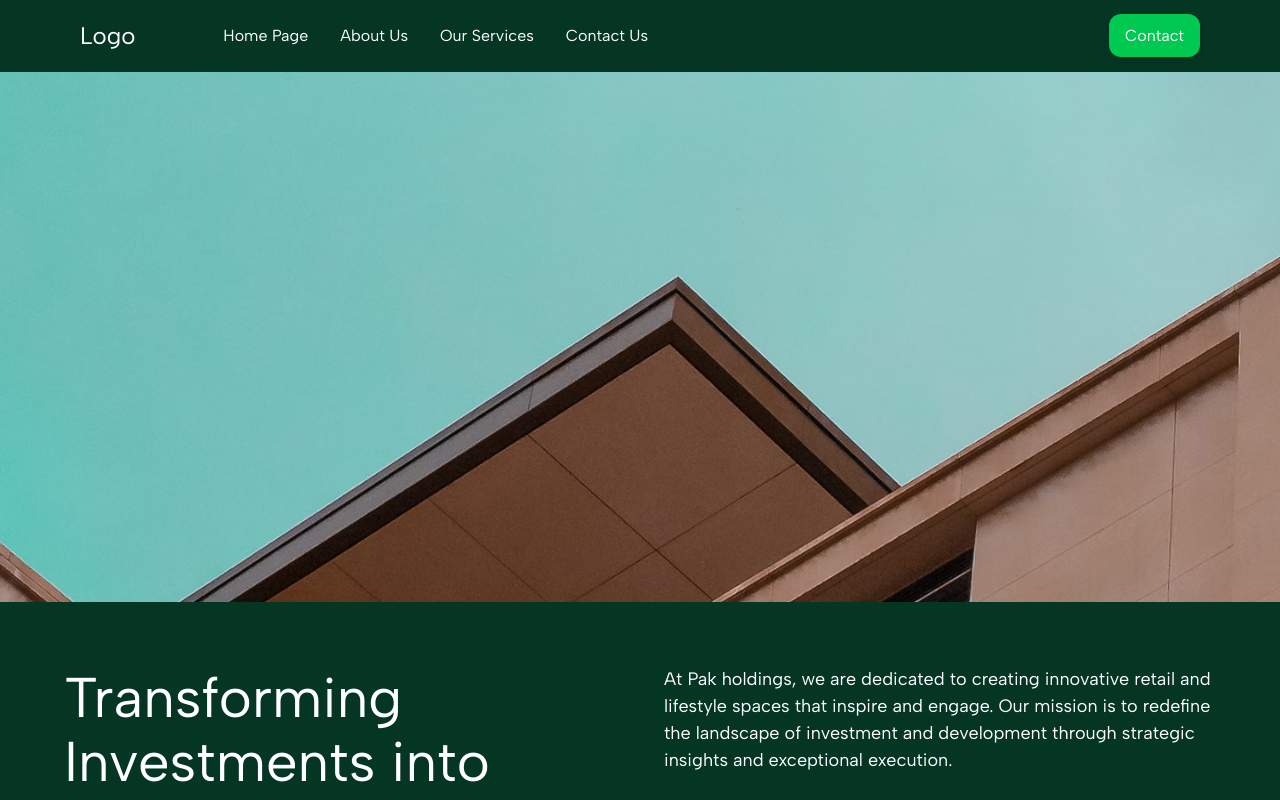
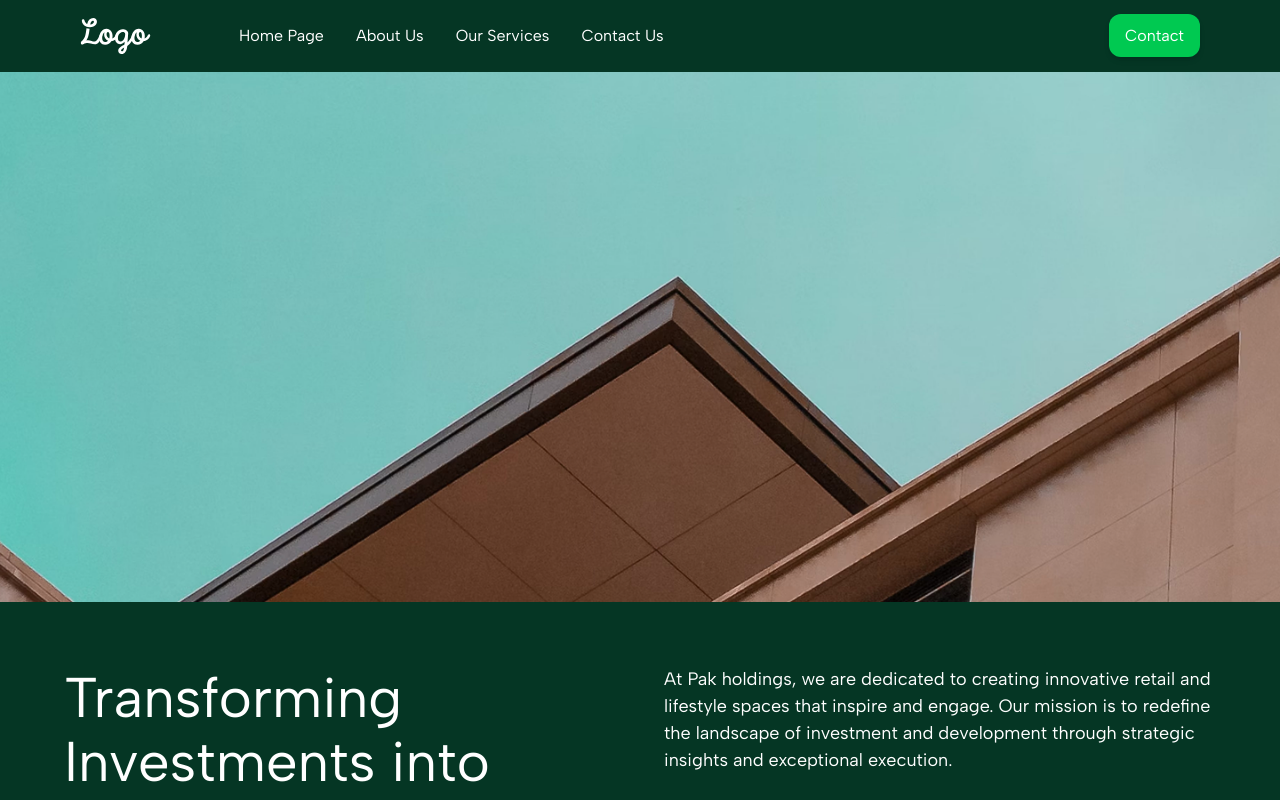
Before and after one commit to ammaridreesai/pakholdings, a Next.js app in the folder pak-holdings/: page / in a window 1280 px wide. Shown: the top 800 px of the page. Built offline with nearby package versions, Linux system fonts and the light colour scheme.

Commit message:
Minor Fixes

```diff
--- a/pak-holdings/src/app/components/Header.js
+++ b/pak-holdings/src/app/components/Header.js
@@ -5,6 +5,8 @@ import { useState } from "react";
 import "@fontsource/albert-sans";
 import MenuIcon from "@mui/icons-material/Menu";
 import CloseIcon from "@mui/icons-material/Close";
+import Image from "next/image";
+import logo from "../../../public/Images/company-logo.svg";
 
 const Navbar = () => {
   const [isOpen, setIsOpen] = useState(false);
@@ -16,7 +18,9 @@ const Navbar = () => {
       {/* Left side: Logo and Links */}
       <div className="flex items-center">
         <div className="text-2xl text-white lg:px-16">
-          <Link href="/">Logo</Link>
+          <Link href="/">
+            <Image className="" src={logo} alt="logo" />
+          </Link>
         </div>
 
         {/* Nav Links - large screens only */}
--- a/pak-holdings/src/app/components/Home/Homecarousel.js
+++ b/pak-holdings/src/app/components/Home/Homecarousel.js
@@ -53,10 +53,9 @@ const Homecarousel = () => {
         {/* Carousel Item */}
         <div className="text-center">
           <p className="text-[20px] md:text-[24px] sm:text-2xl font-normal mb-4">
-            <p className="text-[20px] md:text-[24px] sm:text-2xl font-normal mb-4">
-              &quot;{testimonials[currentIndex].quote}&quot;
-            </p>
+            &quot;{testimonials[currentIndex].quote}&quot;
           </p>
+
           <div className="flex flex-col justify-center items-center space-y-8 mt-8">
             <img
               src={testimonials[currentIndex].image}
```
Also changed, not shown: pak-holdings/public/Images/company-logo.svg (added).
